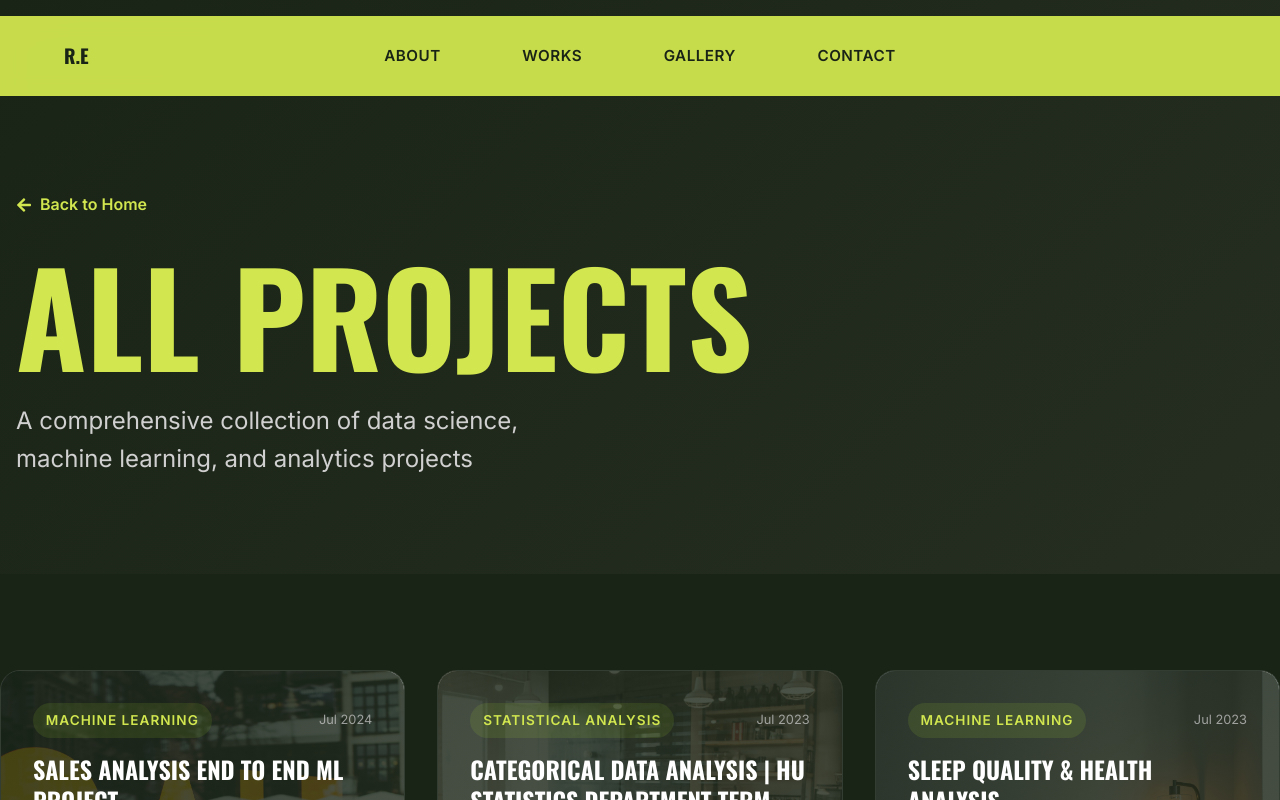
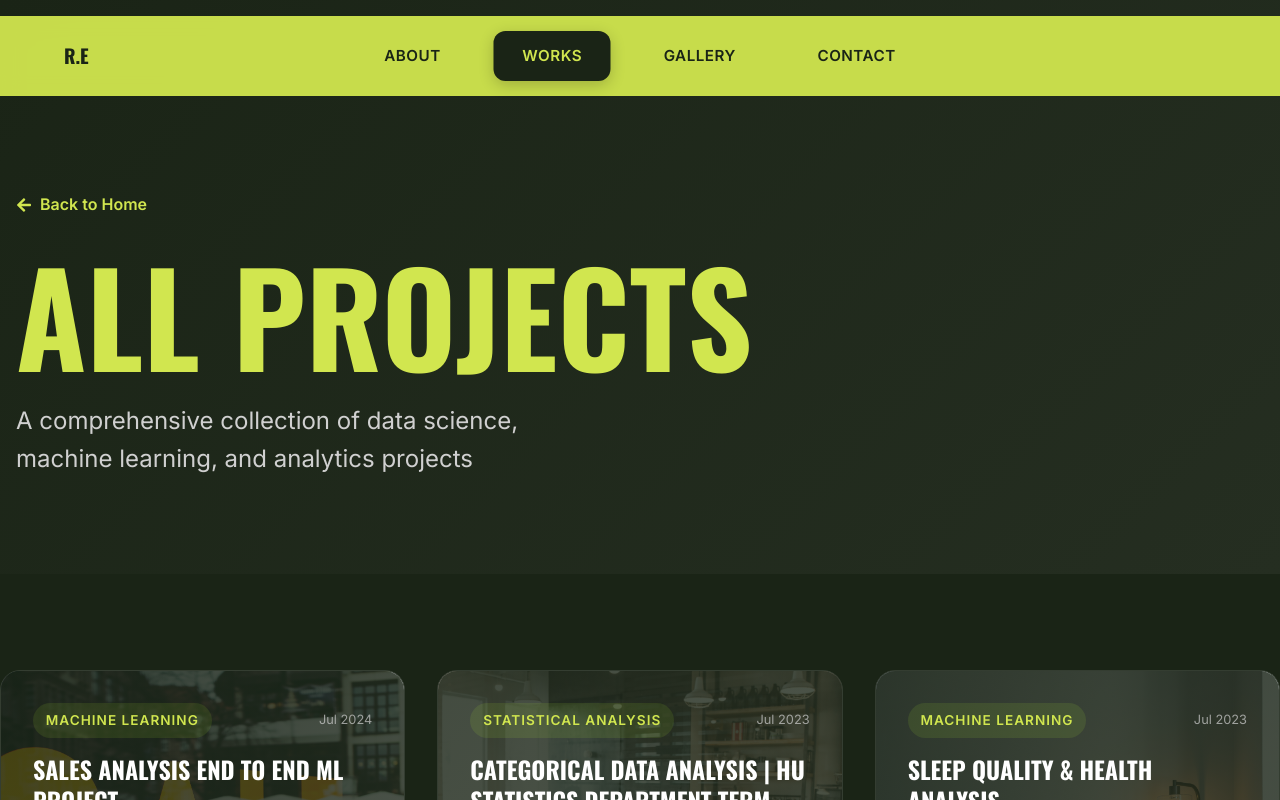
Before and after one commit to AshNumpy/Portfolio, a React (Vite) app: page /works in a window 1280 px wide. Shown: the top 800 px of the page. Built offline with nearby package versions, Linux system fonts and the light colour scheme.

Commit message:
Navbardaki navigasyonlarin sayfalar ile hover edilecek sekilde gozukmesi gelistirmesi yapildi

```diff
--- a/src/components/Navbar.css
+++ b/src/components/Navbar.css
@@ -74,7 +74,8 @@
     transition: all 0.3s ease;
 }
 
-.nav-link-pill:hover {
+.nav-link-pill:hover,
+.nav-link-pill.active {
     background-color: var(--bg-200);
     color: var(--primary-100);
     border-radius: 12px;
@@ -86,7 +87,8 @@
     color: var(--bg-100);
 }
 
-.navbar.scrolled .nav-link-pill:hover {
+.navbar.scrolled .nav-link-pill:hover,
+.navbar.scrolled .nav-link-pill.active {
     background-color: var(--bg-100);
     color: var(--primary-100);
 }
--- a/src/components/Navbar.jsx
+++ b/src/components/Navbar.jsx
@@ -22,11 +22,18 @@ const Navbar = () => {
     }, [isHomePage]);
 
     const navLinks = [
-        { name: "About", href: "/#about" },
-        { name: "Works", href: "/#works" },
-        { name: "Gallery", href: "/#gallery" },
-        { name: "Contact", href: "/#contact" },
+        { name: "About", href: "/#about", type: "hash" },
+        { name: "Works", href: "/works", type: "page" },
+        { name: "Gallery", href: "/gallery", type: "page" },
+        { name: "Contact", href: "/#contact", type: "hash" },
     ];
+
+    const isActive = (link) => {
+        if (link.type === "page") {
+            return location.pathname === link.href;
+        }
+        return false; // For hash links, strictly speaking, they are only active if we are on home + matching hash, or we can leave them inactive.
+    };
 
     const scrollToTop = () => {
         if (isHomePage) {
@@ -53,18 +60,21 @@ const Navbar = () => {
                         <a
                             key={index}
                             href={link.href}
-                            className="nav-link-pill"
+                            className={`nav-link-pill ${isActive(link) ? 'active' : ''}`}
                             onClick={(e) => {
+                                if (link.type === 'hash') {
+                                    // Logic for hash links (About, Contact)
                                     if (isHomePage) {
                                         e.preventDefault();
                                         const element = document.querySelector(link.href.substring(1));
                                         if (element) {
                                             element.scrollIntoView({ behavior: 'smooth' });
-                                        // Update URL without jump
                                             window.history.pushState(null, '', link.href);
                                         }
                                     }
-                                // If not home page, let the default behavior happen (navigate to /#section)
+                                    // If not home page, default behavior (navigate to /#section) works fine
+                                }
+                                // For page links (Works, Gallery), default behavior (navigate to href) is correct.
                             }}
                         >
                             {link.name}
```
Lines whose indentation alone changed are shown as unchanged.
